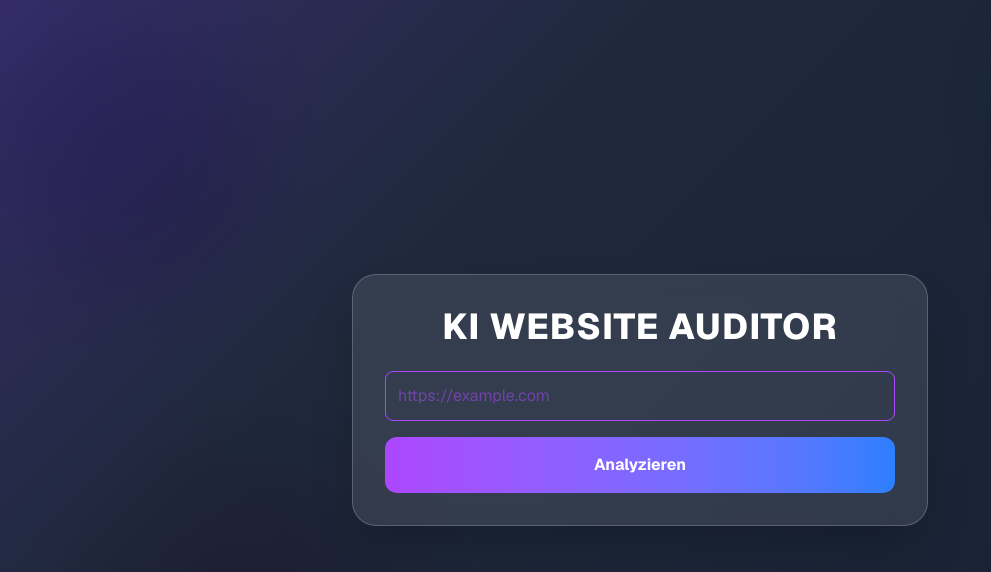
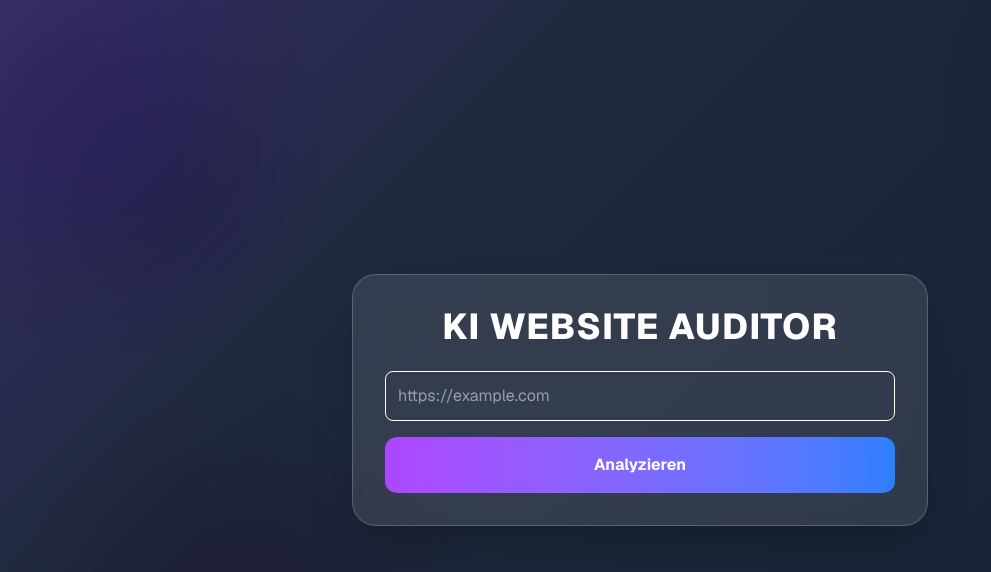
Before and after one commit to tkc-center/ai-website-auditor, a Next.js app: page / in a window 1280 px wide. Shown: the top 572 px of the page, without its empty margins (0-991 px from the left). Built offline with nearby package versions, Linux system fonts and the light colour scheme.

Commit message:
Update page.js

```diff
--- a/src/app/page.js
+++ b/src/app/page.js
@@ -104,7 +104,7 @@ export default function Home() {
           placeholder="https://example.com"
           value={url}
           onChange={(e) => setUrl(e.target.value)}
-          className="w-full border  p-3 rounded-lg mb-4 text-purple-500"
+          className="w-full border  p-3 rounded-lg mb-4 text-white"
         />
 
         <button
```
